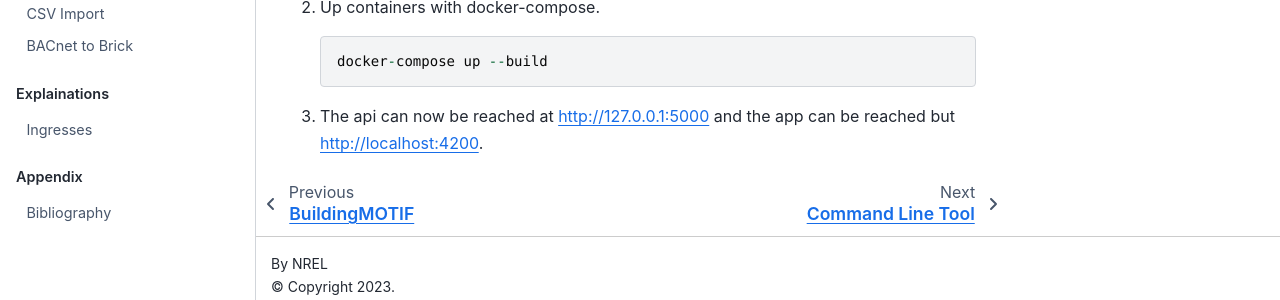
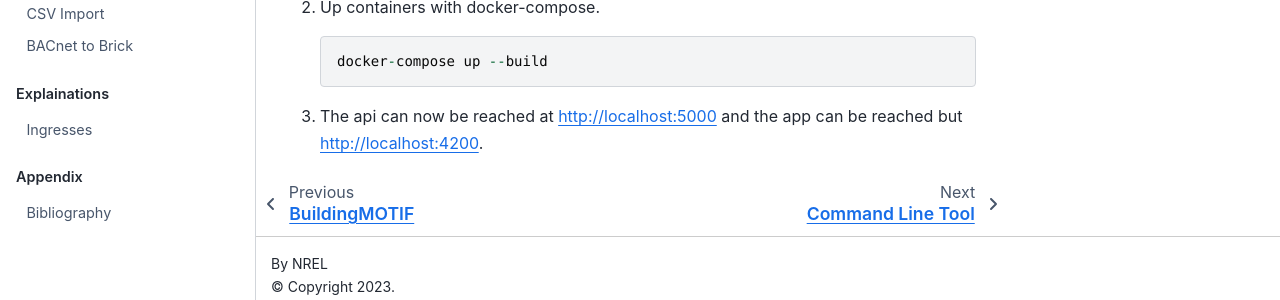
Before and after one commit to NREL/BuildingMOTIF, a Jupyter Book: the page built from docs/reference/developer_documentation.md, in a window 1280 px wide and 900 px high, scrolled down 3062 px. Shown: the part 586-886 px from the top of the window. Built offline with Jupyter Book 1.0.4 settings and Sphinx 7.4.7 and the Sphinx Book theme 1.1.4, drawn with Linux system fonts in a browser that asks for light colours; part of the change alters nothing that is shown.

Commit message:
Fix localhost

````diff
--- a/docs/reference/developer_documentation.md
+++ b/docs/reference/developer_documentation.md
@@ -114,4 +114,4 @@ poetry publish --build
     ```
     docker-compose up --build
     ```
-3. The api can now be reached at http://127.0.0.1:5000 and the app can be reached but http://localhost:4200.
+3. The api can now be reached at http://localhost:5000 and the app can be reached but http://localhost:4200.
````
